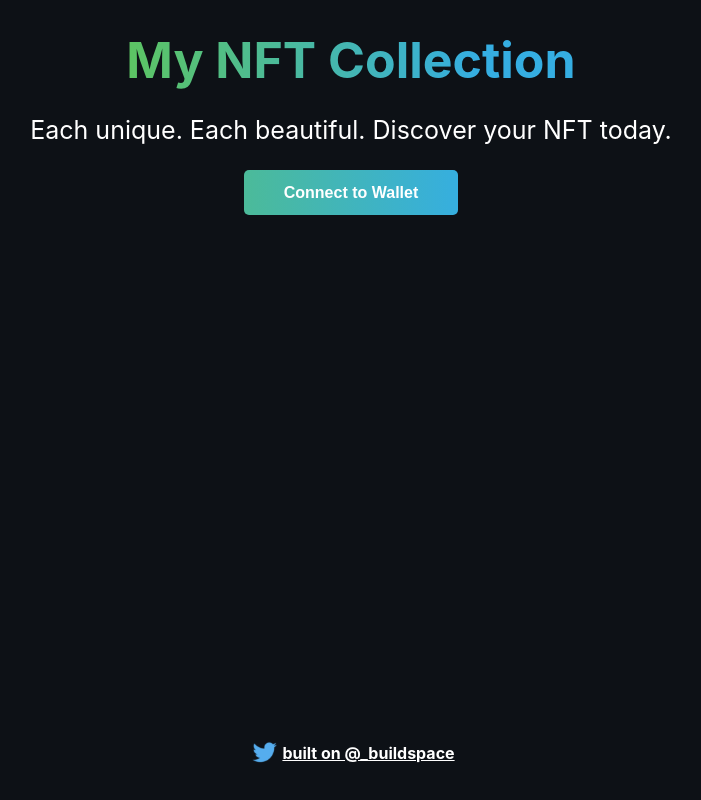
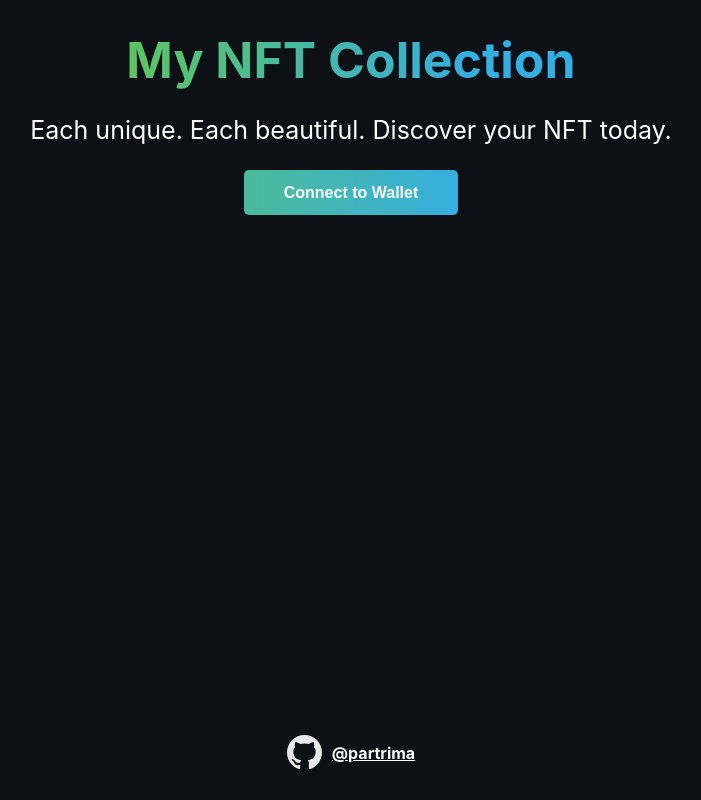
Before and after one commit to AmirKhamesy/OneNFT-FE, a React (Create React App) app: page / in a window 1280 px wide. Shown: the whole page, without its empty margins (289-990 px from the left). Built offline with nearby package versions, Linux system fonts and the light colour scheme.

Commit message:
Updating premade files and logos

```diff
--- a/public/index.html
+++ b/public/index.html
@@ -2,11 +2,11 @@
 <html lang="en">
   <head>
     <meta charset="utf-8" />
-    <link rel="icon" href="%PUBLIC_URL%/favicon.ico" />
+    <!-- <link rel="icon" href="%PUBLIC_URL%/favicon.ico" /> -->
     <meta name="viewport"
       content="width=device-width, initial-scale=1.0, maximum-scale=1.0, user-scalable=no, viewport-fit=cover" />
     <meta name="theme-color" content="#000000" />
-    <link rel="apple-touch-icon" href="%PUBLIC_URL%/logo192.png" />
+    <!-- <link rel="apple-touch-icon" href="%PUBLIC_URL%/logo192.png" /> -->
     <!--
       manifest.json provides metadata used when your web app is installed on a
       user's mobile device or desktop. See https://developers.google.com/web/fundamentals/web-app-manifest/
@@ -21,25 +21,10 @@
       work correctly both with client-side routing and a non-root public URL.
       Learn how to configure a non-root public URL by running `npm run build`.
     -->
-    <title>NFT Hero Names</title>
-    <meta name="title" content="NFT Hero Names" />
-    <meta name="description" content="Checkout My NFT Hero Collection built with _buildspace!" />
+    <title>NFT Rap Names</title>
+    <meta name="title" content="NFT Rap Names" />
+    <meta name="description" content="Checkout My NFT Rap name Collection!" />
 
-    <!-- Facebook -->
-    <meta property="og:type" content="website">
-    <meta property="og:url" content="https://buildspace.so/">
-    <meta property="og:title" content="My NFT Collection">
-    <meta property="og:description" content="Checkout My NFT Hero Collection built with _buildspace!">
-    <meta property="og:image"
-      content="https://s3.amazonaws.com/cdn.buildspace.so/courses/mint-your-own-nft/metadata.png">
-
-    <!-- Twitter -->
-    <meta property="twitter:card" content="summary_large_image">
-    <meta property="twitter:url" content="https://buildspace.so/">
-    <meta property="twitter:title" content="My NFT Collection">
-    <meta property="twitter:description" content="Checkout My NFT Hero Collection built with _buildspace!">
-    <meta property="twitter:image"
-      content="https://s3.amazonaws.com/cdn.buildspace.so/courses/mint-your-own-nft/metadata.png">
 
   </head>
   <body>
--- a/src/App.js
+++ b/src/App.js
@@ -1,10 +1,10 @@
 import './styles/App.css';
-import twitterLogo from './assets/twitter-logo.svg';
+import githubLogo from './assets/github-logo.svg';
 import React from "react";
 
 // Constants
-const TWITTER_HANDLE = '_buildspace';
-const TWITTER_LINK = `https://twitter.com/${TWITTER_HANDLE}`;
+const GITHUB_HANDLE = 'partrima';
+const GITHUB_LINK = `https://github.com/${GITHUB_HANDLE}`;
 const OPENSEA_LINK = '';
 const TOTAL_MINT_COUNT = 50;
 
@@ -28,13 +28,13 @@ const App = () => {
           {renderNotConnectedContainer()}
         </div>
         <div className="footer-container">
-          <img alt="Twitter Logo" className="twitter-logo" src={twitterLogo} />
+          <img alt="Github Logo" className="github-logo" src={githubLogo} />
           <a
             className="footer-text"
-            href={TWITTER_LINK}
+            href={GITHUB_LINK}
             target="_blank"
             rel="noreferrer"
-          >{`built on @${TWITTER_HANDLE}`}</a>
+          >{`@${GITHUB_HANDLE}`}</a>
         </div>
       </div>
     </div>
--- a/src/styles/App.css
+++ b/src/styles/App.css
@@ -78,9 +78,12 @@
   padding-bottom: 30px;
 }
 
-.twitter-logo {
+.github-logo {
   width: 35px;
+  margin-right: 10px;
   height: 35px;
+  filter: invert(80%) sepia(0%) saturate(7500%) hue-rotate(254deg)
+    brightness(117%) contrast(94%);
 }
 
 .footer-text {
```
Also changed, not shown: src/assets/github-logo.svg (added).
